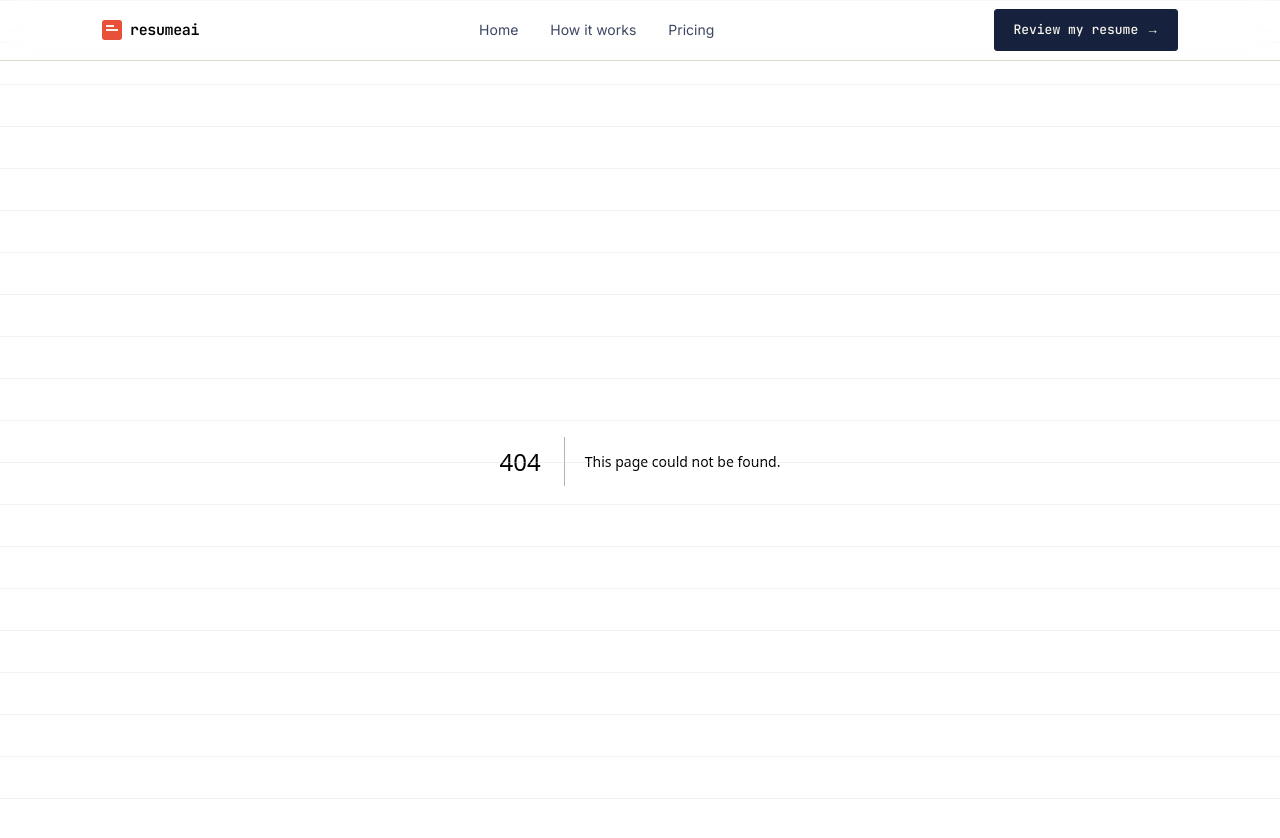
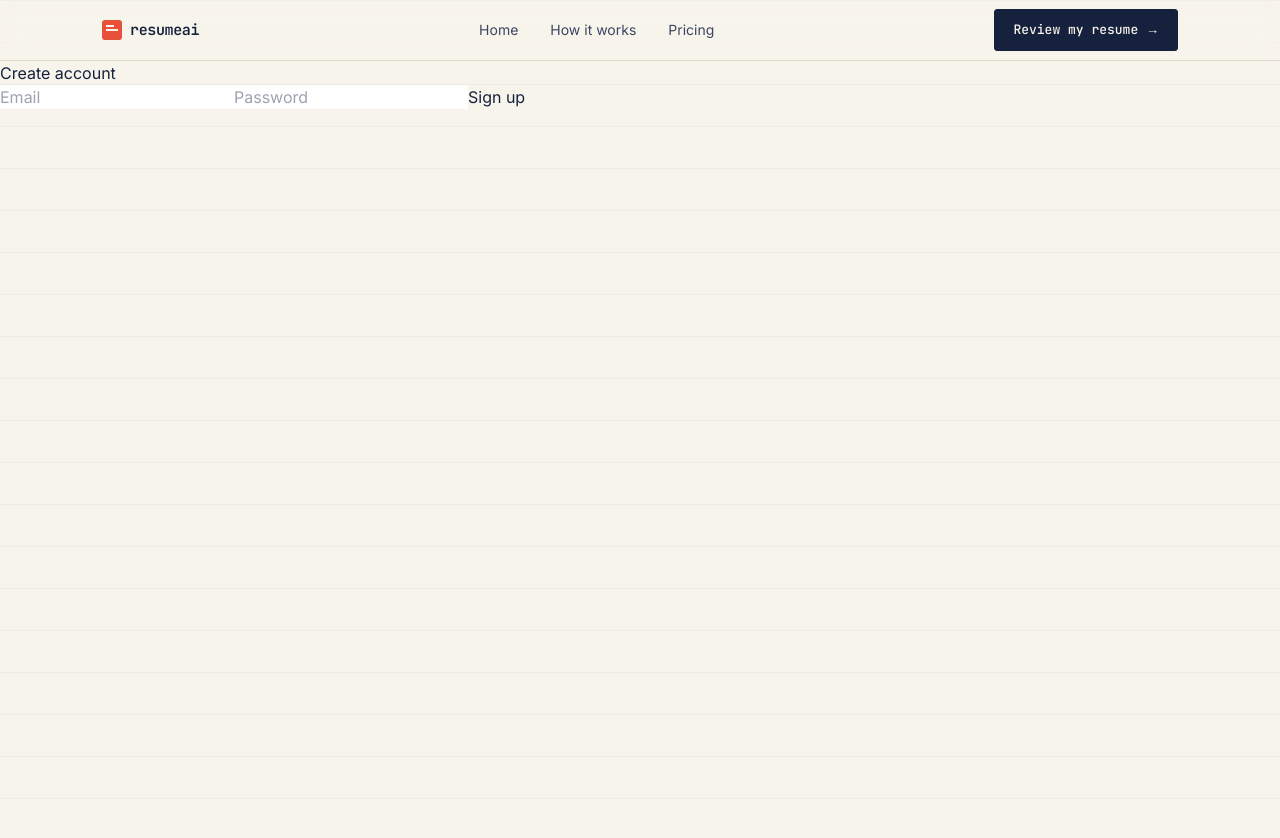
Before and after one commit to abcd56789yathish-design/resumeqo, a Next.js app: page /signup in a window 1280 px wide. Before the commit this address had no page. Shown: the top 838 px of the page. After the commit the page ends 800 px from the top, so only its background shows below. Built offline with nearby package versions, Linux system fonts and the light colour scheme.

Commit message:
Add signup page with Supabase auth

```diff
--- /dev/null
+++ b/app/signup/page.tsx
@@ -0,0 +1,32 @@
+"use client";
+
+import { createClient } from "@/utils/supabase/client";
+import { useState } from "react";
+
+export default function SignupPage() {
+  const [email, setEmail] = useState("");
+  const [password, setPassword] = useState("");
+  const [done, setDone] = useState(false);
+
+  async function handleSignup() {
+    const supabase = createClient();
+    const { error } = await supabase.auth.signUp({ email, password });
+    if (!error) setDone(true);
+  }
+
+  if (done) return <p>Check your email to confirm your account.</p>;
+
+  return (
+    <div>
+      <h1>Create account</h1>
+      <input value={email} onChange={(e) => setEmail(e.target.value)} placeholder="Email" />
+      <input
+        value={password}
+        onChange={(e) => setPassword(e.target.value)}
+        placeholder="Password"
+        type="password"
+      />
+      <button onClick={handleSignup}>Sign up</button>
+    </div>
+  );
+}
```
